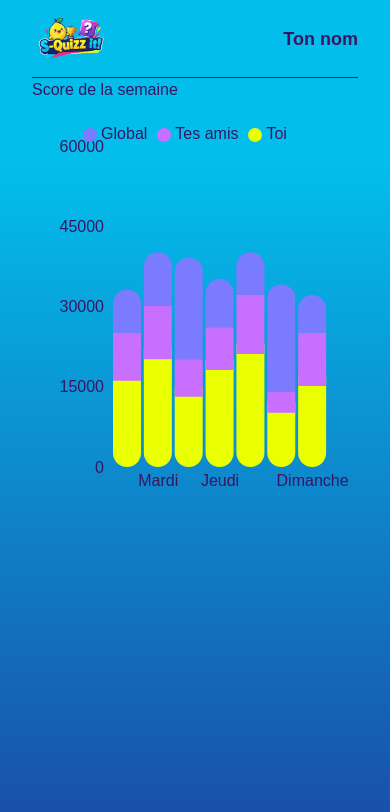
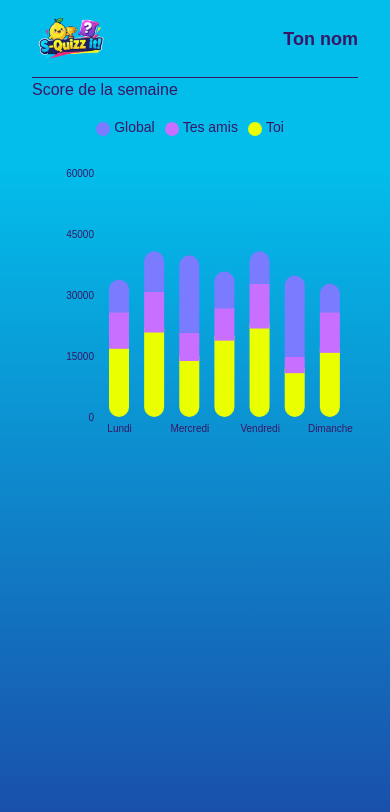
Before and after one commit to MaximeOriot/s-quizz-it-front, a React (Vite) app: page /score in a window 390 px wide. Shown: the top 812 px of the page. Built offline with nearby package versions, Linux system fonts and the light colour scheme; a web font is replaced by a local one.

Commit message:
feat: ajouter un hook pour la détection de la largeur d'écran et adapter le graphique des scores pour les appareils mobiles

```diff
--- a/src/components/ui/ScoreGraph.tsx
+++ b/src/components/ui/ScoreGraph.tsx
@@ -8,6 +8,18 @@ import {
 	Legend,
 	ResponsiveContainer,
 } from "recharts";
+
+// Hook pour détecter la largeur d'écran
+function useIsMobile() {
+	const [isMobile, setIsMobile] = React.useState(false);
+	React.useEffect(() => {
+		const check = () => setIsMobile(window.innerWidth < 640);
+		check();
+		window.addEventListener('resize', check);
+		return () => window.removeEventListener('resize', check);
+	}, []);
+	return isMobile;
+}
 
 type ScoreData = {
 	day: string;
@@ -20,50 +32,71 @@ type ScoreGraphProps = {
 	scores: ScoreData[];
 };
 
-const ScoreGraph: React.FC<ScoreGraphProps> = ({ scores }) => (
-	<ResponsiveContainer width="100%" height={400} className="mx-auto">
+const ScoreGraph: React.FC<ScoreGraphProps> = ({ scores }) => {
+	const isMobile = useIsMobile();
+	const barSize = isMobile ? 20 : 28;
+	const height = isMobile ? 350 : 400;
+	const tickFontSize = isMobile ? 10 : 16;
+	const legendFontSize = isMobile ? 14 : 22;
+	const width = isMobile ? "100%" : "80%";
+
+
+	return (
+		<div>
+			<ResponsiveContainer width={width} height={height} className="mx-auto">
+
 				<BarChart
 					data={scores}
-			margin={{ top: 20, right: 30, left: 20, bottom: 5 }}
+					margin={{ top: isMobile ? 50 : 60, right: 10, left: 10, bottom: 5 }}
+
 				>
-			<XAxis dataKey="day" tick={{ fill: "var(--foreground)"}} />
-			<YAxis tick={{ fill: "var(--foreground)" }} />
+					<XAxis dataKey="day" tick={{ fill: "var(--foreground)", fontSize: tickFontSize }} />
+					<YAxis tick={{ fill: "var(--foreground)", fontSize: tickFontSize }} />
+
 					<Tooltip contentStyle={{ color: "var(--foreground)", backgroundColor: "var(--foreground)", borderRadius: 8, border: "none" }}/>
+
 					<Legend
 						verticalAlign="top"
 						align="center"
 						iconType="circle"
-				wrapperStyle={{ color: "var(--foreground)" }}
+						wrapperStyle={{
+							color: "var(--foreground)",
+							fontSize: legendFontSize,
+							marginTop: isMobile ? -35 : -45,
+
+						}}
 					/>
+
 					<Bar
 						dataKey="toi"
 						stackId="a"
 						fill="#eaff00"
 						name="Toi"
-					barSize={28}
-					radius={[0, 0, 20, 20]}
+						barSize={barSize}
+						radius={isMobile ? [0, 0, 10, 10] : [0, 0, 20, 20]}
 					/>
-
 					<Bar
 						dataKey="amis"
 						stackId="a"
 						fill="#c86fff"
 						name="Tes amis"
-					barSize={28}
+						barSize={barSize}
 						radius={[0, 0, 0, 0]}
-					style={{ transform: "translateY(10px)" }}
+						style={{ transform: `translateY(${isMobile ? 5 : 10}px)` }}
 					/>
 					<Bar
 						dataKey="global"
 						stackId="a"
 						fill="#7b7bff"
 						name="Global"
-					barSize={28}
-					radius={[20, 20, 0, 0]}
-					style={{ transform: "translateY(10px)" }}
+						barSize={barSize}
+						radius={isMobile ? [10, 10, 0, 0] : [20, 20, 0, 0]}
+						style={{ transform: `translateY(${isMobile ? 5 : 10}px)` }}
 					/>
 				</BarChart>
 			</ResponsiveContainer>
+		</div>
 	);
+};
 
 export default ScoreGraph;
```
Lines whose indentation alone changed are shown as unchanged.
